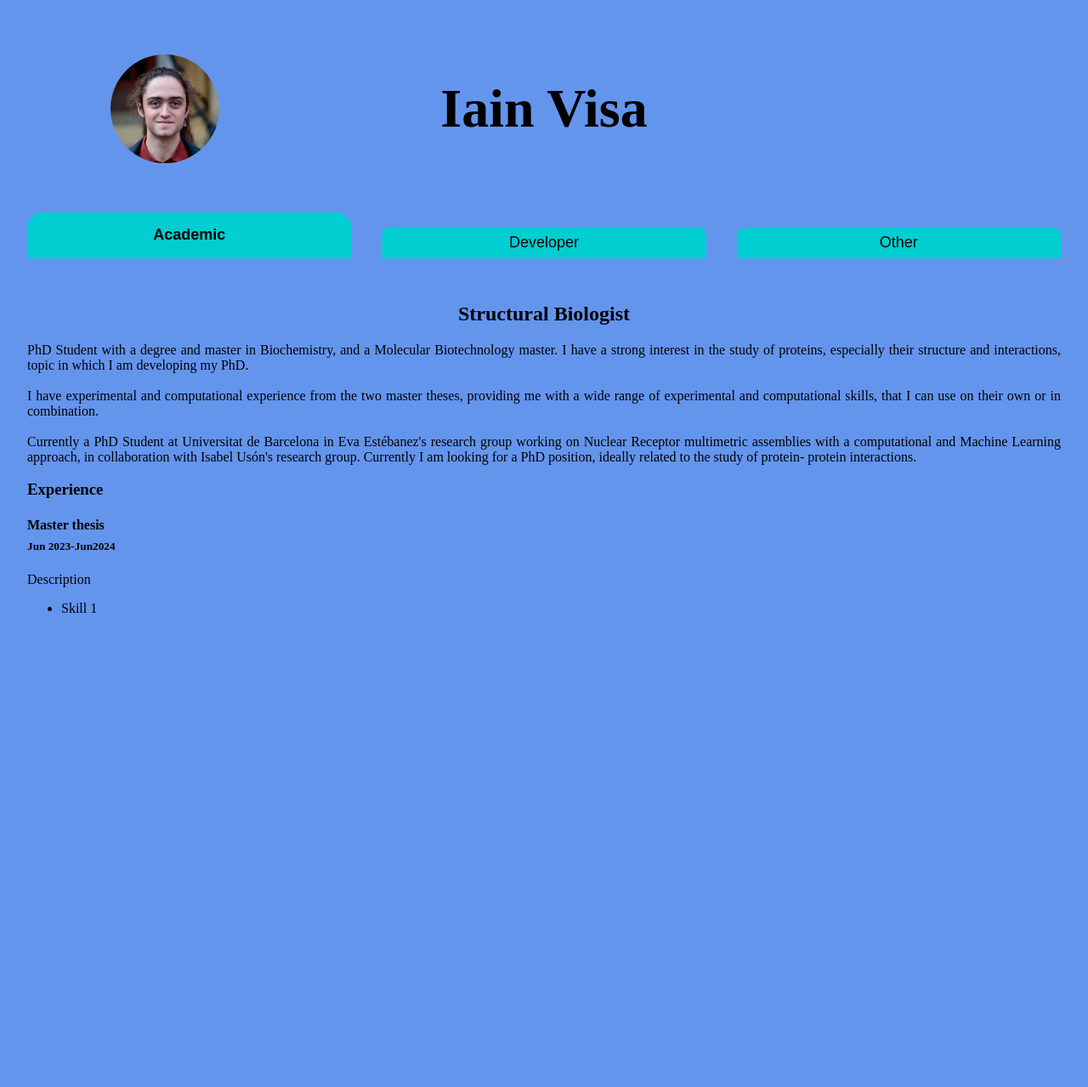
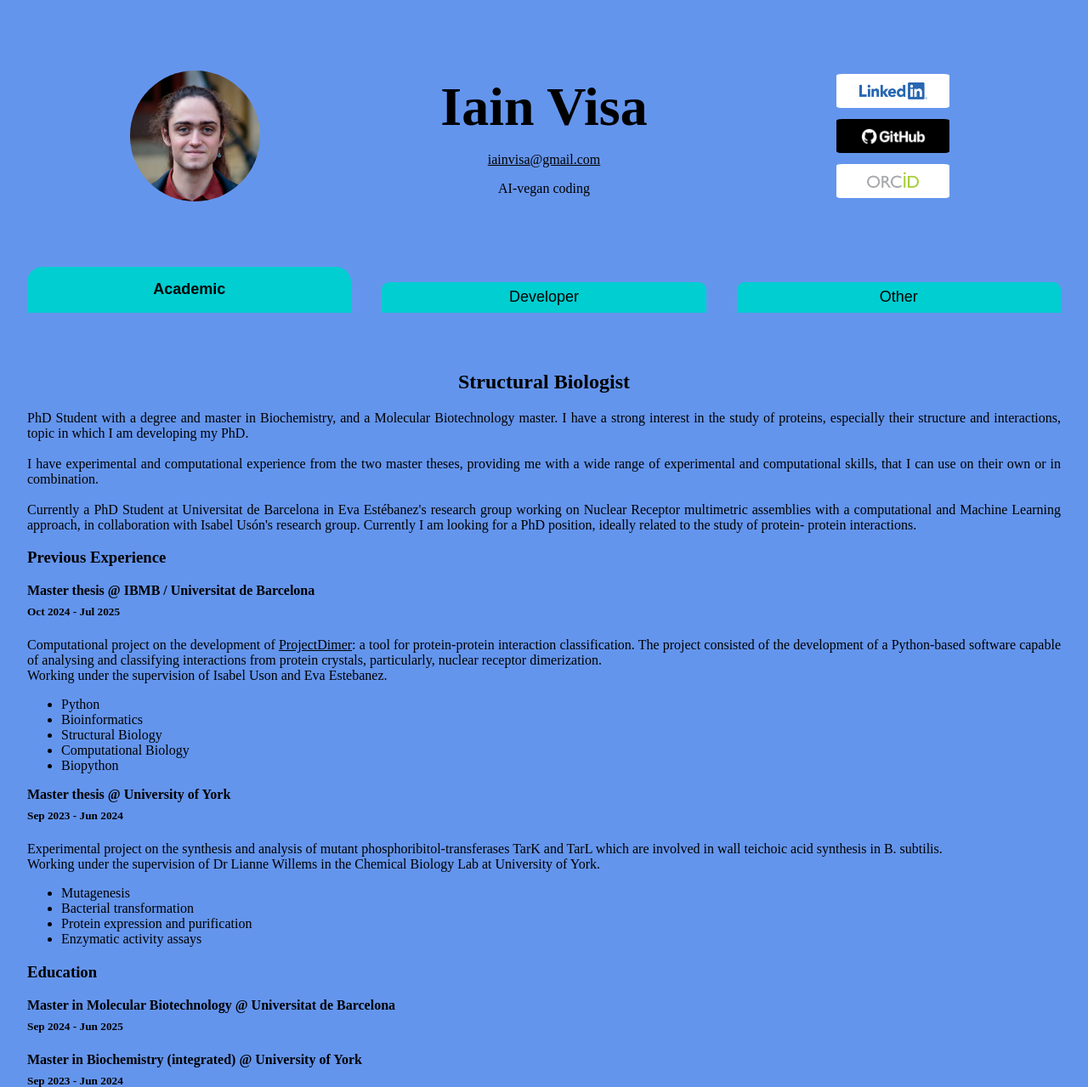
Before and after one commit to Thecnopapa/iainvisa, a Flask app: page /portfolio/ in a window 1280 px wide. Shown: the whole page at 85% size. Run offline with Flask 3, Linux system fonts and the light colour scheme.

Commit message:
Portfolio finish

```diff
--- /dev/null
+++ b/requirements.conda.txt
@@ -0,0 +1,2 @@
+python>=3.12
+pip
--- a/static/scripts/portfolio.js
+++ b/static/scripts/portfolio.js
@@ -47,5 +47,13 @@ function updatePage() {
     goToPage(target);
 }
 
+function profileClick(){
+    if (currentPage === "Academic"){
+        window.open("https://www.linkedin.com/in/iainvisa", "_blank")
+    } else {
+        window.open("https://github.com/Thecnopapa", "_blank")
+    }
+}
+
 
 updatePage();
--- a/static/style/portfolio.css
+++ b/static/style/portfolio.css
@@ -1,3 +1,9 @@
+
+@property --url {
+  syntax: "<url>";
+  inherits: false;
+  initial-value: none;
+}
 
 
 button{
@@ -9,6 +15,7 @@ button{
 
 a {
 	color: unset;
+	transition-duration: 0.2s !important;
 }
 
 *{
@@ -31,12 +38,13 @@ html.academic{
 }
 
 html.developer{
-	background-color: darkslateblue;
+	background-color: black;
 	color: white;
 }
 
 html.other{
-	background-color: mediumslateblue;
+	background-color: black;
+	color: white;
 }
 
 body{
@@ -59,22 +67,46 @@ body{
 
 
 #header{
-	width:100%;
-	height: 20vh;
+	width:95%;
+	height: 25vh;
 	max-height: 20vh;
 	display:flex;
 	align-items: center;
 	justify-content: space-around;
+	margin-bottom:2.5vh;
+	margin-top:2.5vh;
+}
+
+#middle-header{
+	display:flex;
+	flex-direction: column;
+	justify-content: space-around;
+	align-items: center;
+	width:100%;
 }
 
 #name{
 	font-size:5vh;
 	cursor: pointer;
+	text-align: center;
+	margin: 0em;
+}
+#slogan{
+	text-align: center;
+	margin: 0em;
 }
 
+#left-header{
+	width:100%;
+	display:flex;
+	flex-direction: column;
+	justify-content: space-around;
+	align-items: center;
+	margin-right: 1em;
+}
 #profile-pic{
-	height: 10vh;
-	width: 10vh;
+	height: 12vh;
+	width: 12vh;
 	border-radius: 50%;
 	background-position: center;
 	background-size:cover;
@@ -82,6 +114,9 @@ body{
 	cursor: pointer;
 	transition-property: transform, background-image;
 	transition-duration: 0.5s;
+	margin-left:5%;
+	margin-right:5%;
+	padding:1.5em;
 }
 #profile-pic.developer, #profile-pic.other{
 	background-image: url("/static/pics/15a67f04-8734-4016-bf71-b6851dfb8ce8.png");
@@ -90,12 +125,49 @@ body{
 	transform: scale(1.5);
 }
 
+#right-header{
+	width: 100%;
+	display: flex;
+	flex-direction: column;
+	justify-content: space-around;
+	align-items: center;
+	margin-left: 1em;
+}
+
+.external-button{
+	background-position: center;
+	background-size: 60%;
+	background-repeat: no-repeat;
+	height:2em;
+	width: 10em;
+	cursor:pointer;
+	border-radius: 5%;
+	padding:1.5em;
+	margin: 0.5em;
+
+}
+#linkedin{
+	background-image: url("/static/pics/LI-Logo.png");
+	background-color: #ffffffff;
+}
+#github{
+	background-image: url("/static/pics/GitHub_Lockup_White_Clearspace.png");
+	background-color: #000000ff;
+
+}
+#orcid{
+	background-image: url("/static/pics/ORCID_full_logo.png");
+	background-color: #ffffffff;
+	background-size: 50%;
+}
+
+
 #content {
 	width:95%;
 	border: black 1px;
 	border-radius: 10px;
-	height: 80vh;
-	max-height: 80vh;
+	height: 75vh;
+	max-height: 75vh;
 	display: flex;
 	flex-direction: column;
 }
@@ -106,6 +178,7 @@ body{
 	align-items: flex-end;
 	justify-content: space-between;
 	height: 3em;
+	margin-bottom:1em;
 
 }
 .page-button{
@@ -163,6 +236,7 @@ body{
  }
 
 .topic-title{
+	margin-top: 1em;
 	margin-bottom: 0.5em;
 }
 .topic-period{
--- a/templates/portfolio.html
+++ b/templates/portfolio.html
@@ -15,9 +15,22 @@
 
     <body>
         <div id=header class="page-changer">
-			<div id=profile-pic class="page-changer" onclick="window.location.href='https://www.linkedin.com/in/iainvisa'"></div>
-			<h1 id=name onclick="window.href='/'" >Iain Visa</h1>
-			<div style=width:10dvh;></div>
+            <div id="left-header">
+                <div id=profile-pic class="page-changer" onclick="profileClick()"></div>
+            </div>
+            <div id="middle-header">
+                <h1 id=name onclick="profileClick()" >Iain Visa</h1>
+                <p id=email><a href="mailto://iainvisa@gmail.com">iainvisa@gmail.com</a></p>
+                <p id=slogan>AI-vegan coding</p>
+            </div>
+
+            <div id="right-header">
+
+                <button id=linkedin class=external-button></button>
+                <button id=github class=external-button></button>
+                <button id=orcid class=external-button></button>
+
+            </div>
         </div>
 
         <div id=content>
@@ -37,21 +50,48 @@ a wide range of experimental and computational skills, that I can use on their o
 combination.
                     <br><br>Currently a PhD Student at Universitat de Barcelona in Eva Estébanez's research group working on Nuclear Receptor multimetric assemblies with a computational and Machine Learning approach, in collaboration with Isabel Usón's research group. Currently I am looking for a PhD position, ideally related to the study of protein-
 protein interactions.</p>
-                <h3 class=topic-header>Experience</h3>
+                <h3 class=topic-header>Previous Experience</h3>
                 <div class="topic-list">
-                    <h4 class=topic-title>Master thesis</h4>
-                    <h5 class=topic-period>Jun 2023-Jun2024</h5>
-                    <p class=topic-description>Description</p>
+                    <h4 class=topic-title>Master thesis @ IBMB / Universitat de Barcelona</h4>
+                    <h5 class=topic-period>Oct 2024 - Jul 2025 </h5>
+                    <p class=topic-description>Computational project on the development of <a href="http://github.com/Thecnopapa/ProjectDimer" target="_blank">ProjectDimer</a>: a tool for protein-protein interaction classification. The project consisted of the development of a Python-based software capable of analysing and classifying interactions from protein crystals, particularly, nuclear receptor dimerization.<br>
+                    Working under the supervision of Isabel Uson and Eva Estebanez.</p>
                     <ul class=topic-bullets>
-                        <li>Skill 1</li>
+                        <li>Python</li>
+                        <li>Bioinformatics</li>
+                        <li>Structural Biology</li>
+                        <li>Computational Biology</li>
+                        <li>Biopython</li>
                     </ul>
+
+                    <h4 class=topic-title>Master thesis @ University of York</h4>
+                    <h5 class=topic-period>Sep 2023 - Jun 2024</h5>
+                    <p class=topic-description>Experimental project on the synthesis and analysis of mutant phosphoribitol-transferases TarK and TarL which are involved in wall teichoic acid synthesis in B. subtilis.<br>Working under the supervision of Dr Lianne Willems in the Chemical Biology Lab at University of York.</p>
+                    <ul class=topic-bullets>
+                        <li>Mutagenesis</li>
+                        <li>Bacterial transformation</li>
+                        <li>Protein expression and purification</li>
+                        <li>Enzymatic activity assays</li>
+                    </ul>
+                </div>
+                <h3 class=topic-header>Education</h3>
+                <div class="topic-list">
+                    <h4 class=topic-title>Master in Molecular Biotechnology @ Universitat de Barcelona</h4>
+                    <h5 class=topic-period>Sep 2024 - Jun 2025 </h5>
+
+                    <h4 class=topic-title>Master in Biochemistry (integrated) @ University of York</h4>
+                    <h5 class=topic-period>Sep 2023 - Jun 2024</h5>
+
+                    <h4 class=topic-title>Biochemistry @ University of York</h4>
+                    <h5 class=topic-period>Sep 2020 - Jun 2024</h5>
+
                 </div>
 
             </div>
             <div id=developer class="portfolio-page page-developer {{ 'current' if not start or start=='developer' }}">
                 <h2 class=subheader>Website Developer</h2>
                 <p class=description>Web developer as a hobby, back-end, front-end databases, authentication... <br>
-                All vanilla HTML CSS and JS, with a flask backend and hosted with google. Still learning tho.</p>
+                All vanilla HTML CSS and JS, with a flask backend and hosted with google. Still learning tho, but rest assured no AI slop in the area.</p>
                 <h3 class=topic-header>Successfull projects so far</h3>
                 <div class="topic-list">
                         <h4 class=topic-title>PANSON Joieria</h4>
@@ -68,6 +108,7 @@ protein interactions.</p>
                             <li>Workflow integration: Integrated tracking of orders with Trello</li>
                             <li>Domains: Custom domain setup and admin + email configuration</li>
                             <li>Running cost: 1€/month!</li>
+                            <li>No AI slop (only human)</li>
                         </ul>
                 </div>
             </div>
@@ -76,13 +117,26 @@ protein interactions.</p>
             <div id=other class="portfolio-page page-other {{ 'current' if not start or start=='other' }}">
                 <h2 class=subheader>Other side projects</h2>
                 <p class=description>Here are some other projects that I found interesting at some point. Mostly late-night ideas. All recent as I've been coding since 2024.</p>
-         				<h3 class=topic-header>Successfull Projects so far</h3>
-         				<h4 class=topic-title>PANSON Joieria</h4>
-         				<h5 class=topic-period>Apr 2024-Nov 2024 (still running)</h5>
-         				<p class=topic-description>Website and online shop for the homemade jewelry brand PANSON.</p>
+                <h3 class=topic-header>Current Projects</h3>
+                <div class="topic-list">
+                    <h4 class=topic-title><a href="http://github.com/Thecnopapa/bioiain" target="_blank">Bioiain</a></h4>
+                    <h5 class=topic-period>Started Oct 2025</h5>
+                    <p class=topic-description>Structural biology Python library and framework</p>
                     <ul class=topic-bullets>
-         					<li>Skill 1</li>
+                        <li>Computational structural biology framework</li>
+                        <li>Protein structure processing</li>
+                        <li>Machine learning framework</li>
+                        <li>Published in PyPi</li>
                     </ul>
+
+                    <h4 class=topic-title><a href="http://github.com/Thecnopapa/pygame" target="_blank">PyGame</a></h4>
+                    <h5 class=topic-period>Started July 2026</h5>
+                    <p class=topic-description>Python-powered metroidvania with art by <a href="https://github.com/raynoski" target="_blank">@raynoski</a></p>
+                    <ul class=topic-bullets>
+                        <li>Python backend (pygame)</li>
+                        <li>No AI (maybe on some placeholder art though)</li>
+                    </ul>
+                </div>
 
             </div>
 
```
Also changed, not shown: static/pics/GitHub_Lockup_White_Clearspace.png (added), static/pics/LI-Logo.png (added), static/pics/ORCID_full_logo.png (added), 2 other files. Lines whose indentation alone changed are shown as unchanged.
